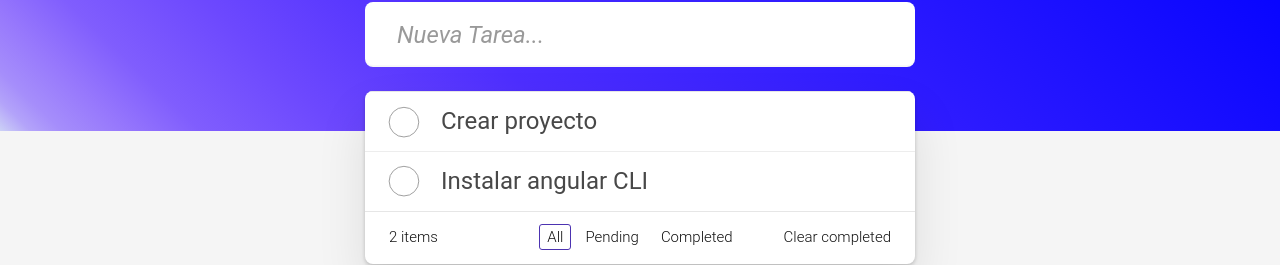
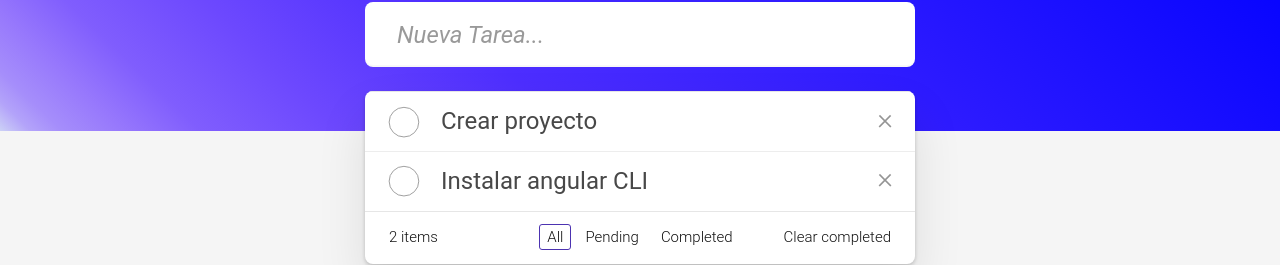
Before and after one commit to yevelop/todoapp, an Angular app: page /home in a window 1280 px wide. Shown: the part 173-438 px from the top of the page. Built offline with nearby package versions, Linux system fonts and the light colour scheme.

Commit message:
Aplicar estilos destroy cuando se marca una tarea como completada

```diff
--- a/src/app/pages/home/home.component.css
+++ b/src/app/pages/home/home.component.css
@@ -219,7 +219,7 @@
   }
 
   .todo-list li .destroy {
-    display: none;
+    display: block;
     position: absolute;
     top: 0;
     right: 10px;
@@ -230,6 +230,9 @@
     font-size: 30px;
     color: #949494;
     transition: color 0.2s ease-out;
+  }
+  .destroy-active {
+    display: none;
   }
 
   .todo-list li .destroy:hover,
--- a/src/app/pages/home/home.component.html
+++ b/src/app/pages/home/home.component.html
@@ -14,7 +14,7 @@
       <!-- This section should be hidden by default and shown when there are todos -->
       <section class="main">
         <ul class="todo-list">
-          <li *ngFor="let task of tasks();index as i">
+          <li *ngFor="let task of tasks();index as i" [class.completed]="task.completed"   >
             <div class="view">
               <input class="toggle" type="checkbox" [checked]="task.completed" (change)="updateTask(i)" />
               <label>{{task.title}}</label>
```
